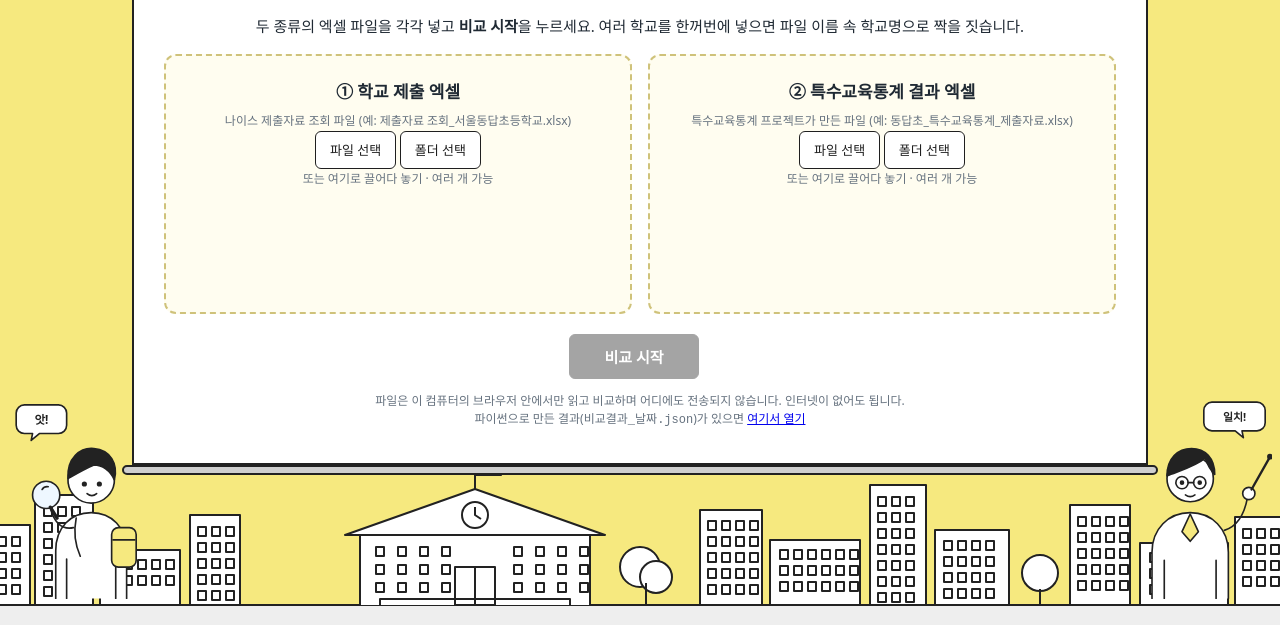
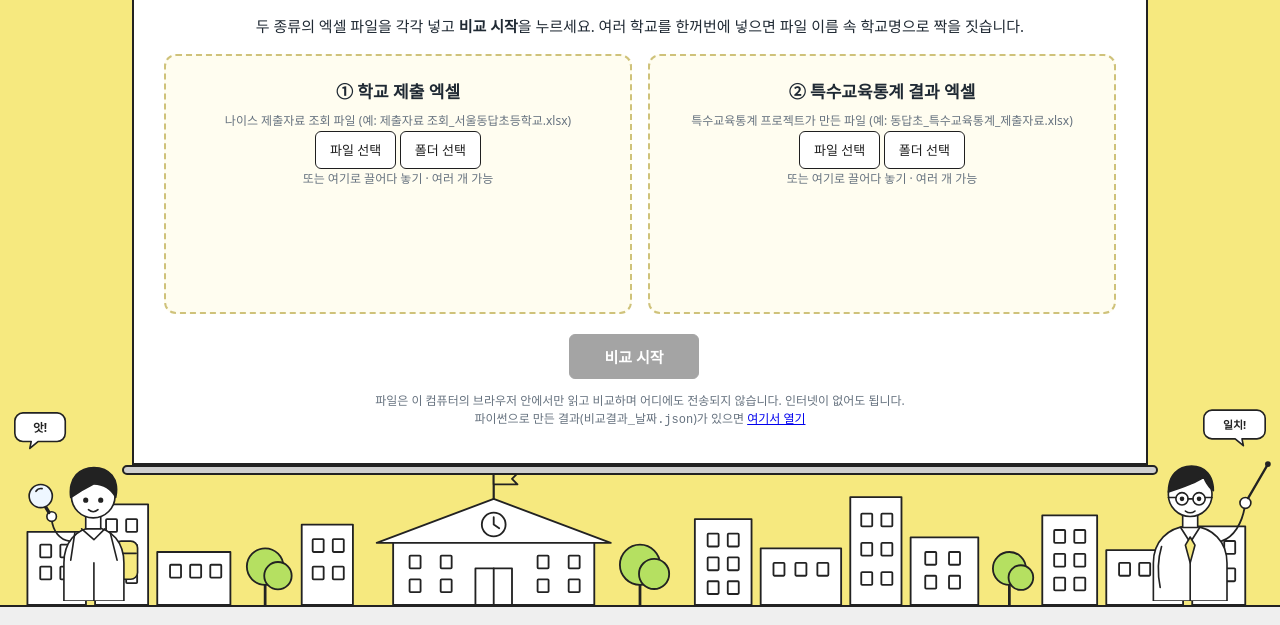
Before and after one commit to thdud8600-ctrl/special-ed-staes-2, a plain HTML site: page viewer/index.html in a window 1280 px wide. Shown: the part 279-904 px from the top of the page. Drawn offline with Linux system fonts and the light colour scheme.

Commit message:
첫 화면 그림 다듬기: 사람 몸 잇기, 건물 끝까지, 창문 줄이기, 나뭇잎 연두색
Co-Authored-By: Claude Opus 5.5 <noreply@anthropic.com>
Claude-Session: https://claude.ai/code/session_01KS3f93DYG6GmLSZ3TpKe8w

```diff
--- a/viewer/index.html
+++ b/viewer/index.html
@@ -135,12 +135,13 @@ table.it{width:100%;border-collapse:collapse}
 .home .btn{background:#1f1f1f;border-color:#1f1f1f}
 .home .btn.ghost{background:#fff;color:#1f1f1f}
 .home .btn.big{background:#1f1f1f}
-.skyline{position:absolute;left:0;right:0;bottom:0;height:170px;z-index:1;pointer-events:none}
-.skyline svg{width:100%;height:100%;display:block}
-.person{position:absolute;bottom:18px;width:210px;z-index:4;pointer-events:none}
+.skyline{position:absolute;left:0;right:0;bottom:0;height:170px;z-index:1;pointer-events:none;display:flex;flex-direction:column}
+.skyline svg{width:100%;height:150px;display:block}
+.skyline .ground{height:20px;background:#efefef;border-top:2px solid #222}
+.person{position:absolute;bottom:20px;width:210px;z-index:4;pointer-events:none}
 .person.left{left:max(8px,calc(50% - 760px))}
 .person.right{right:max(8px,calc(50% - 760px))}
-@media (max-width:1380px){.person{width:150px;bottom:22px}}
+@media (max-width:1380px){.person{width:150px}}
 @media (max-width:1180px){.person{display:none}}
 @media (max-width:700px){.home .hero h1{font-size:28px}.home .screen{padding:18px 14px}.home .spark{display:none}}
 .logo{width:22px;height:22px;flex:none}
@@ -153,7 +154,7 @@ table.it{width:100%;border-collapse:collapse}
 <script>
 // 파이썬(compare.py)이 비교 결과를 아래 자리에 넣는다. 비어 있으면 결과 파일(.json)을 불러오는 화면이 나온다.
 const EMBEDDED = /*__DATA__*/null;
-const APP_VERSION = "1.5.0";  // 화면에 표시해 최신판인지 확인할 수 있게 한다
+const APP_VERSION = "1.5.1";  // 화면에 표시해 최신판인지 확인할 수 있게 한다
 
 const $ = (s, el = document) => el.querySelector(s);
 const esc = s => String(s ?? "").replace(/[&<>"]/g, ch => ({"&":"&amp;","<":"&lt;",">":"&gt;",'"':"&quot;"}[ch]));
@@ -478,62 +479,70 @@ const ART = {
   logo: `<svg class="logo" viewBox="0 0 32 32" fill="none" stroke="#222" stroke-width="2" stroke-linejoin="round"><path d="M4 14L16 6l12 8"/><rect x="6" y="14" width="20" height="13" fill="#fff"/><rect x="13" y="19" width="6" height="8"/><circle cx="16" cy="11.5" r="2" fill="#f6e97f"/><path d="M16 6V1.5h5v3h-5"/></svg>`,
   spark: pos => `<svg class="spark" style="${pos}" viewBox="0 0 40 40" fill="none" stroke="#222" stroke-width="2.4" stroke-linecap="round"><path d="M20 4v32M4 20h32M10 10l20 20M30 10L10 30" stroke-width="1.6"/><path d="M20 10v20M10 20h20"/></svg>`,
   skyline() {
-    const W = (x, y, cols, rows, gx = 14, gy = 16) => {  // 창문
-      let s = ""; for (let r = 0; r < rows; r++) for (let c = 0; c < cols; c++) s += `<rect x="${x + c * gx}" y="${y + r * gy}" width="8" height="9"/>`;
+    // 창문은 큼직하게, 건물마다 2~3줄만
+    const W = (x, y, cols, rows, gx = 22, gy = 24) => {
+      let s = ""; for (let r = 0; r < rows; r++) for (let c = 0; c < cols; c++) s += `<rect x="${x + c * gx}" y="${y + r * gy}" width="12" height="14" rx="1"/>`;
       return s;
     };
-    return `<svg viewBox="0 0 1400 170" preserveAspectRatio="xMidYMax slice" fill="#fff" stroke="#222" stroke-width="2" stroke-linejoin="round">
-      <rect x="0" y="150" width="1400" height="20" fill="#eee" stroke="none"/><path d="M0 150H1400"/>
-      <rect x="20" y="70" width="70" height="80"/>${W(30, 82, 4, 4)}
-      <rect x="95" y="40" width="58" height="110"/>${W(104, 52, 3, 6)}
-      <rect x="160" y="95" width="80" height="55"/>${W(170, 105, 5, 2)}
-      <rect x="250" y="60" width="50" height="90"/>${W(258, 72, 3, 5)}
+    const tree = (x, r) => `<path d="M${x} 150v-${r + 8}" stroke-width="3"/><circle cx="${x}" cy="${150 - r - 22}" r="${r}" fill="#b5e061"/><circle cx="${x + r * .7}" cy="${150 - r - 12}" r="${r * .75}" fill="#b5e061"/>`;
+    return `<svg viewBox="0 0 1400 150" preserveAspectRatio="xMidYMax meet" fill="#fff" stroke="#222" stroke-width="2" stroke-linejoin="round" stroke-linecap="round">
+      <rect x="30" y="70" width="64" height="80"/>${W(44, 84, 2, 2)}
+      <rect x="104" y="40" width="58" height="110"/>${W(116, 56, 2, 3, 22, 28)}
+      <rect x="172" y="92" width="80" height="58"/>${W(186, 106, 3, 1)}
+      ${tree(290, 20)}
+      <rect x="330" y="62" width="56" height="88"/>${W(342, 78, 2, 2, 22, 30)}
       <!-- 학교 건물 -->
-      <path d="M420 150V78h230v72"/><path d="M405 80l130-46 130 46z"/>
-      <circle cx="535" cy="60" r="13"/><path d="M535 52v8l6 4"/>
-      <path d="M535 34V8"/><path d="M535 8h26l-6 6 6 6h-26" fill="#f6e97f"/>
-      ${W(436, 92, 4, 3, 22, 18)}${W(574, 92, 4, 3, 22, 18)}
-      <rect x="515" y="112" width="40" height="38"/><path d="M535 112v38"/>
-      <path d="M440 150v-6h190v6" fill="none"/>
-      <!-- 나무 -->
-      <circle cx="700" cy="112" r="20"/><circle cx="716" cy="122" r="16"/><path d="M706 150v-22"/>
-      <rect x="760" y="55" width="62" height="95"/>${W(768, 66, 4, 5)}
-      <rect x="830" y="85" width="90" height="65"/>${W(840, 95, 6, 3)}
-      <rect x="930" y="30" width="56" height="120"/>${W(938, 42, 3, 7)}
-      <rect x="995" y="75" width="74" height="75"/>${W(1004, 86, 4, 4)}
-      <circle cx="1100" cy="118" r="18"/><path d="M1100 150v-16"/>
-      <rect x="1130" y="50" width="60" height="100"/>${W(1138, 62, 4, 5)}
-      <rect x="1200" y="88" width="88" height="62"/>${W(1210, 98, 6, 3)}
-      <rect x="1295" y="62" width="60" height="88"/>${W(1303, 74, 4, 4)}
+      <rect x="430" y="80" width="220" height="70"/><path d="M412 82L540 34l128 48z"/>
+      <circle cx="540" cy="62" r="13"/><path d="M540 54v8l6 4"/>
+      <path d="M540 34V6" stroke-width="2.4"/><path d="M540 6h26l-6 6 6 6h-26z" fill="#f6e97f"/>
+      ${W(448, 96, 2, 2, 34, 26)}${W(588, 96, 2, 2, 34, 26)}
+      <rect x="520" y="110" width="40" height="40"/><path d="M540 110v40"/>
+      ${tree(700, 22)}
+      <rect x="760" y="56" width="62" height="94"/>${W(774, 72, 2, 3, 22, 26)}
+      <rect x="832" y="88" width="88" height="62"/>${W(846, 104, 3, 1, 24)}
+      <rect x="930" y="32" width="56" height="118"/>${W(942, 50, 2, 3, 22, 32)}
+      <rect x="996" y="76" width="74" height="74"/>${W(1012, 92, 2, 2, 26, 26)}
+      ${tree(1104, 18)}
+      <rect x="1140" y="52" width="60" height="98"/>${W(1153, 68, 2, 3, 22, 26)}
+      <rect x="1210" y="90" width="84" height="60"/>${W(1224, 104, 3, 1, 22)}
+      <rect x="1304" y="64" width="58" height="86"/>${W(1317, 80, 2, 2, 22, 30)}
     </svg>`;
   },
-  // 돋보기를 든 학생 (가방 메고)
-  student: `<svg viewBox="0 0 220 300" fill="#fff" stroke="#222" stroke-width="2.4" stroke-linecap="round" stroke-linejoin="round">
-    <g transform="translate(6 6)"><path d="M18 10h50a12 12 0 0 1 12 12v18a12 12 0 0 1-12 12H40l-12 10 2-10h-12A12 12 0 0 1 6 40V22a12 12 0 0 1 12-12z"/>
+  // 돋보기를 든 학생 (가방 메고). 얼굴·목·몸이 이어지고 발끝이 땅선에 닿는다.
+  student: `<svg viewBox="0 0 220 292" fill="#fff" stroke="#222" stroke-width="2.4" stroke-linecap="round" stroke-linejoin="round">
+    <g transform="translate(4 6)"><path d="M18 10h50a12 12 0 0 1 12 12v18a12 12 0 0 1-12 12H40l-12 10 2-10h-12A12 12 0 0 1 6 40V22a12 12 0 0 1 12-12z"/>
     <text x="43" y="38" text-anchor="middle" font-size="17" font-weight="800" fill="#222" stroke="none" font-family="inherit">앗!</text></g>
-    <path d="M70 300v-70c0-34 22-56 52-56s52 22 52 56v70"/>
-    <path d="M86 300v-58M158 300v-58" fill="none"/>
-    <rect x="152" y="196" width="36" height="58" rx="10" fill="#f6e97f"/><path d="M154 214h32" fill="none"/>
-    <path d="M100 182c-4 20-2 38 6 56" fill="none"/>
-    <circle cx="122" cy="126" r="34"/>
-    <path d="M88 124c-2-30 18-46 38-44 24 2 36 22 30 46-6-14-18-22-30-22-14 6-24 12-38 20z" fill="#222"/>
-    <circle cx="112" cy="132" r="2.6" fill="#222"/><circle cx="134" cy="132" r="2.6" fill="#222"/><path d="M116 146q7 6 14 0" fill="none"/>
-    <path d="M96 196c-18 4-30-10-34-30" fill="none"/>
-    <circle cx="56" cy="148" r="20" fill="#eef7ff"/><path d="M50 140a9 9 0 0 1 9-4" fill="none"/><path d="M62 166l10 16" stroke-width="5"/>
+    <rect x="156" y="204" width="34" height="56" rx="10" fill="#f6e97f"/><path d="M158 222h30"/>
+    <path d="M82 292V236c0-30 18-50 42-52h4c24 2 42 22 42 52v56z"/>
+    <path d="M114 164v22h22v-22"/>
+    <path d="M108 186l18 16 16-16" fill="none"/>
+    <path d="M150 192l10 40M98 192l-6 40" fill="none"/>
+    <path d="M126 236v56" fill="none"/>
+    <g transform="translate(0 14)"><circle cx="125" cy="124" r="32"/>
+    <path d="M92 126c-4-30 14-44 34-44 22 0 38 16 32 44-6-12-18-20-32-20-12 6-22 12-34 20z" fill="#222"/>
+    <circle cx="114" cy="130" r="2.6" fill="#222"/><circle cx="136" cy="130" r="2.6" fill="#222"/><path d="M118 144q7 6 14 0" fill="none"/></g>
+    <path d="M90 204c-14-2-24-14-26-32" fill="none" stroke-width="2.6"/>
+    <circle cx="64" cy="168" r="7"/>
+    <path d="M60 162l-6-10" stroke-width="5"/>
+    <circle cx="48" cy="138" r="17" fill="#eef7ff"/><path d="M41 131a9 9 0 0 1 9-4" fill="none"/>
   </svg>`,
-  // 지시봉을 든 선생님
-  teacher: `<svg viewBox="0 0 220 300" fill="#fff" stroke="#222" stroke-width="2.4" stroke-linecap="round" stroke-linejoin="round">
+  // 지시봉을 든 선생님. 얼굴·목·몸이 이어지고 발끝이 땅선에 닿는다.
+  teacher: `<svg viewBox="0 0 220 292" fill="#fff" stroke="#222" stroke-width="2.4" stroke-linecap="round" stroke-linejoin="round">
     <g transform="translate(118 2)"><path d="M14 10h66a12 12 0 0 1 12 12v18a12 12 0 0 1-12 12H58l2 10-12-10H14A12 12 0 0 1 2 40V22a12 12 0 0 1 12-12z"/>
     <text x="47" y="38" text-anchor="middle" font-size="16" font-weight="800" fill="#222" stroke="none" font-family="inherit">일치!</text></g>
-    <path d="M44 300v-68c0-34 24-58 56-58s56 24 56 58v68"/>
-    <path d="M100 176l-12 26 12 14 12-14z" fill="#f6e97f"/>
-    <path d="M62 300v-56M138 300v-56" fill="none"/>
-    <circle cx="100" cy="124" r="34"/>
-    <path d="M66 120c0-26 16-40 36-40s34 14 34 38c-8-8-12-18-14-24-14 12-36 18-56 26z" fill="#222"/>
-    <circle cx="88" cy="130" r="9"/><circle cx="114" cy="130" r="9"/><path d="M97 130h8" fill="none"/>
-    <circle cx="88" cy="130" r="2.2" fill="#222"/><circle cx="114" cy="130" r="2.2" fill="#222"/><path d="M93 148q7 5 14 0" fill="none"/>
-    <path d="M150 200c20-6 30-26 34-48" fill="none"/><circle cx="186" cy="146" r="9"/>
-    <path d="M190 140l26-46" stroke-width="3.4"/><circle cx="217" cy="92" r="3" fill="#222"/>
+    <path d="M46 292V236c0-32 22-52 50-54h8c28 2 50 22 50 54v56z"/>
+    <path d="M89 164v20h22v-20"/>
+    <path d="M86 184l14 22 14-22" fill="none"/>
+    <path d="M100 198l-7 12 7 26 7-26z" fill="#f6e97f"/>
+    <path d="M100 236v56" fill="none"/>
+    <g transform="translate(0 14)"><circle cx="100" cy="122" r="32"/>
+    <path d="M68 118c0-24 14-38 34-38s32 14 32 36c-8-6-12-14-14-20-14 10-34 16-52 22z" fill="#222"/>
+    <circle cx="88" cy="128" r="9"/><circle cx="113" cy="128" r="9"/><path d="M97 128h7M68 126h11M122 126h10" fill="none"/>
+    <circle cx="88" cy="128" r="2.2" fill="#222"/><circle cx="113" cy="128" r="2.2" fill="#222"/><path d="M93 146q7 5 14 0" fill="none"/></g>
+    <path d="M146 204c18-6 30-26 34-50" fill="none" stroke-width="2.6"/>
+    <circle cx="181" cy="148" r="8"/>
+    <path d="M185 141l28-48" stroke-width="3.4"/><circle cx="214" cy="91" r="3" fill="#222"/>
+    <path d="M58 212c-6 20-6 40-2 60" fill="none"/>
   </svg>`,
 };
 
@@ -589,7 +598,7 @@ function renderDrop() {
     </div>
     <div class="rod bottom"></div>
     </div>
-    <div class="skyline">${ART.skyline()}</div>
+    <div class="skyline">${ART.skyline()}<div class="ground"></div></div>
     <div class="person left">${ART.student}</div>
     <div class="person right">${ART.teacher}</div>
     <input type="file" id="f-school" accept=".xlsx,.xlsm" multiple hidden>
```
Also changed, not shown: 2 other files.
